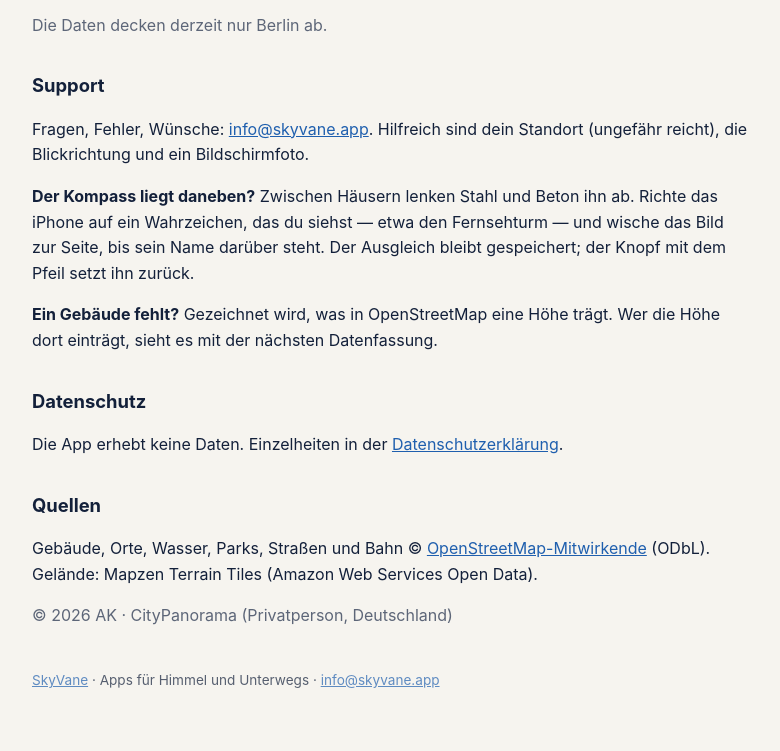
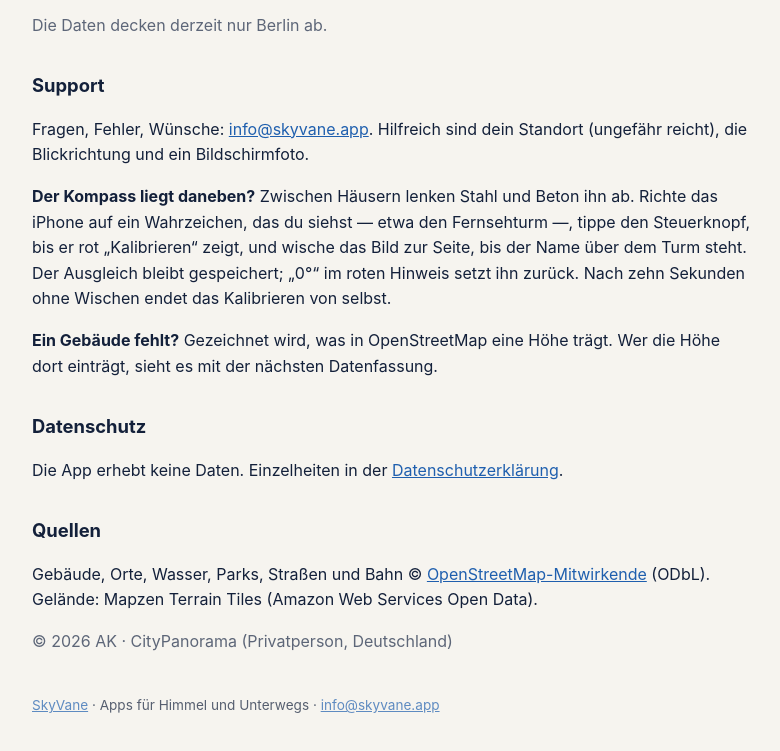
Before and after one commit to SkyVaneApp/skyvaneapp.github.io, a plain HTML site: page docs/citypanorama-app/index.html in a window 1280 px wide. Shown: the part 1168-1919 px from the top of the page, without its empty margins (248-1028 px from the left). Drawn offline with Linux system fonts and the light colour scheme.

Commit message:
Seiten aus CityPanorama 2026-11-25

```diff
--- a/docs/citypanorama-app/index.html
+++ b/docs/citypanorama-app/index.html
@@ -43,8 +43,10 @@ Wie ein Gipfelfinder, nur für die Stadt.</p>
 <p>Fragen, Fehler, Wünsche: <a href="mailto:info@skyvane.app">info@skyvane.app</a>.
 Hilfreich sind dein Standort (ungefähr reicht), die Blickrichtung und ein Bildschirmfoto.</p>
 <p><strong>Der Kompass liegt daneben?</strong> Zwischen Häusern lenken Stahl und Beton ihn ab. Richte
-das iPhone auf ein Wahrzeichen, das du siehst — etwa den Fernsehturm — und wische das Bild zur Seite,
-bis sein Name darüber steht. Der Ausgleich bleibt gespeichert; der Knopf mit dem Pfeil setzt ihn zurück.</p>
+das iPhone auf ein Wahrzeichen, das du siehst — etwa den Fernsehturm —, tippe den Steuerknopf, bis er rot
+„Kalibrieren“ zeigt, und wische das Bild zur Seite, bis der Name über dem Turm steht. Der Ausgleich bleibt
+gespeichert; „0°“ im roten Hinweis setzt ihn zurück. Nach zehn Sekunden ohne Wischen endet das Kalibrieren
+von selbst.</p>
 <p><strong>Ein Gebäude fehlt?</strong> Gezeichnet wird, was in OpenStreetMap eine Höhe trägt. Wer die
 Höhe dort einträgt, sieht es mit der nächsten Datenfassung.</p>
 
```
